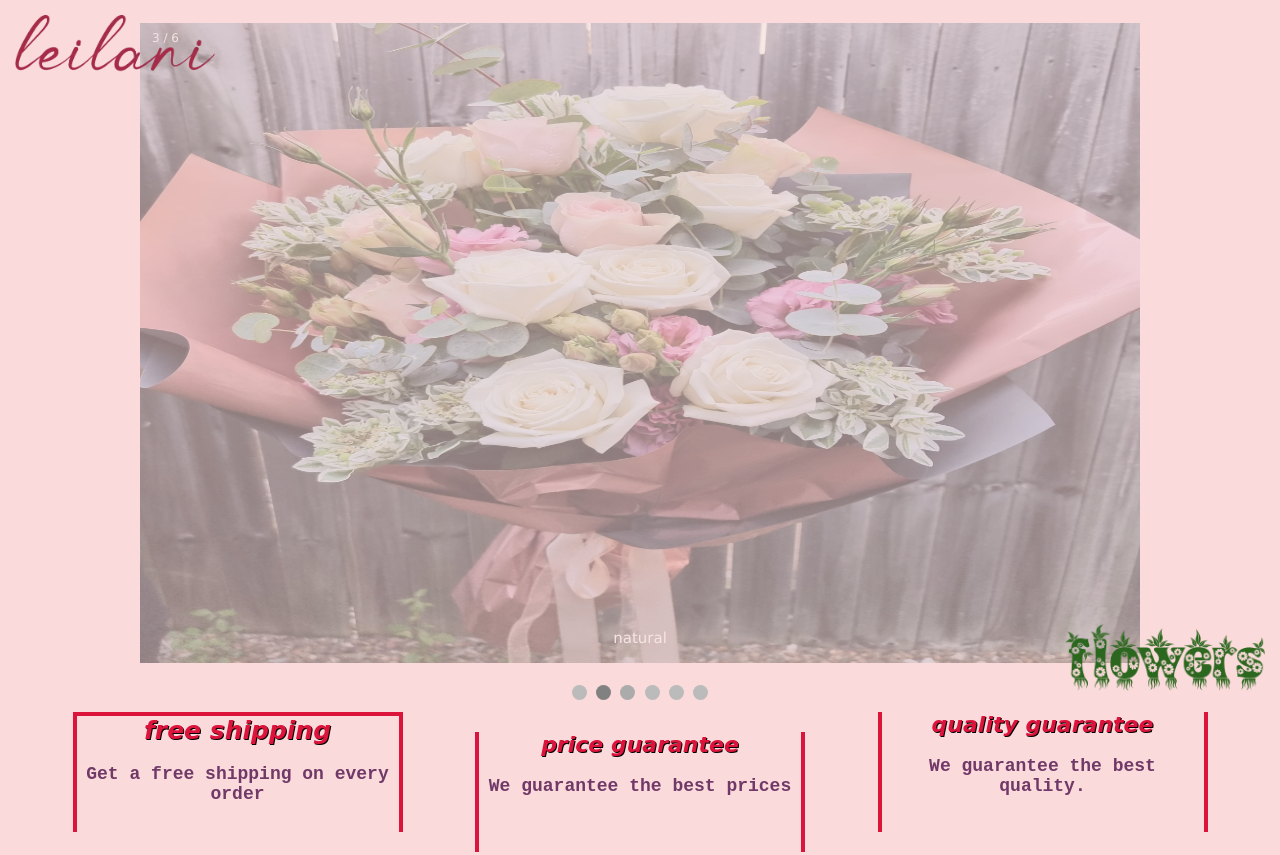
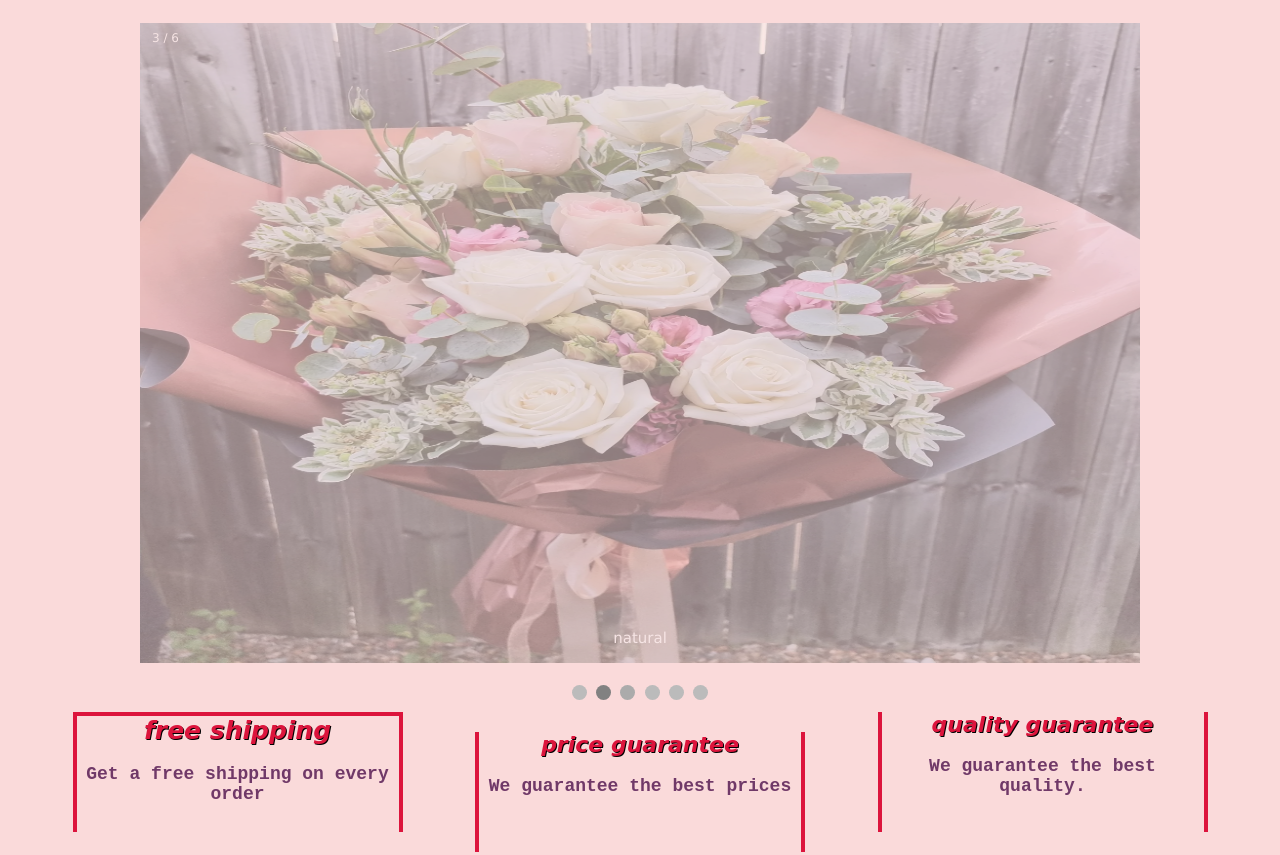
Before and after one commit to leoxramadani/leilaniFlowers, a plain HTML site: page index.html in a window 1280 px wide. Shown: the top 855 px of the page. Drawn offline with Linux system fonts and the light colour scheme.

Commit message:
Update styling.css

```diff
--- a/styling.css
+++ b/styling.css
@@ -28,30 +28,6 @@ body{
     background-color: #fadada;
     transition:.5s;
     overflow-x: hidden;
-}
-.header::before{
-  content:'';
-  position:absolute;
-  top:15px;
-  left:15px;
-  background-image: url('./family-flowers.regular.png') ;
-  z-index:9999999;
-  width:200px;
-  height:200px;
-  background-size:contain;
-  background-repeat: no-repeat;
-}
-.header::after{
-  content:'';
-  position:absolute;
-  bottom:-120px;
-  right:15px;
-  background-image: url('./kingthings-annex.extra-bold.png') ;
-  z-index:9999999;
-  width:200px;
-  height:200px;
-  background-size:contain;
-  background-repeat: no-repeat;
 }
 #firstFlower{
     width:100vw;
```
